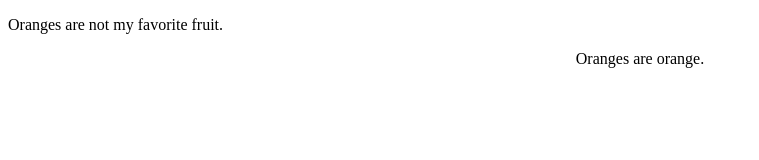
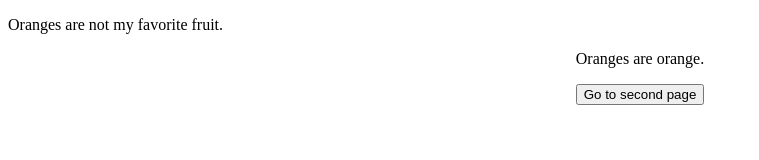
Before and after one commit to wakachoochoo/Oranges, a plain HTML site: page index.html in a window 1280 px wide. Shown: the whole page, without its empty margins (0-759 px from the left). Drawn offline with Linux system fonts and the light colour scheme.

Commit message:
Update index.html

```diff
--- a/index.html
+++ b/index.html
@@ -7,6 +7,7 @@
 <p>Oranges are not my favorite fruit.</p>
 <center>
 <p>Oranges are orange.</p>
+<a href="second.html"><button>Go to second page</button></a>
 </center>
 </body>
 </html>
```
